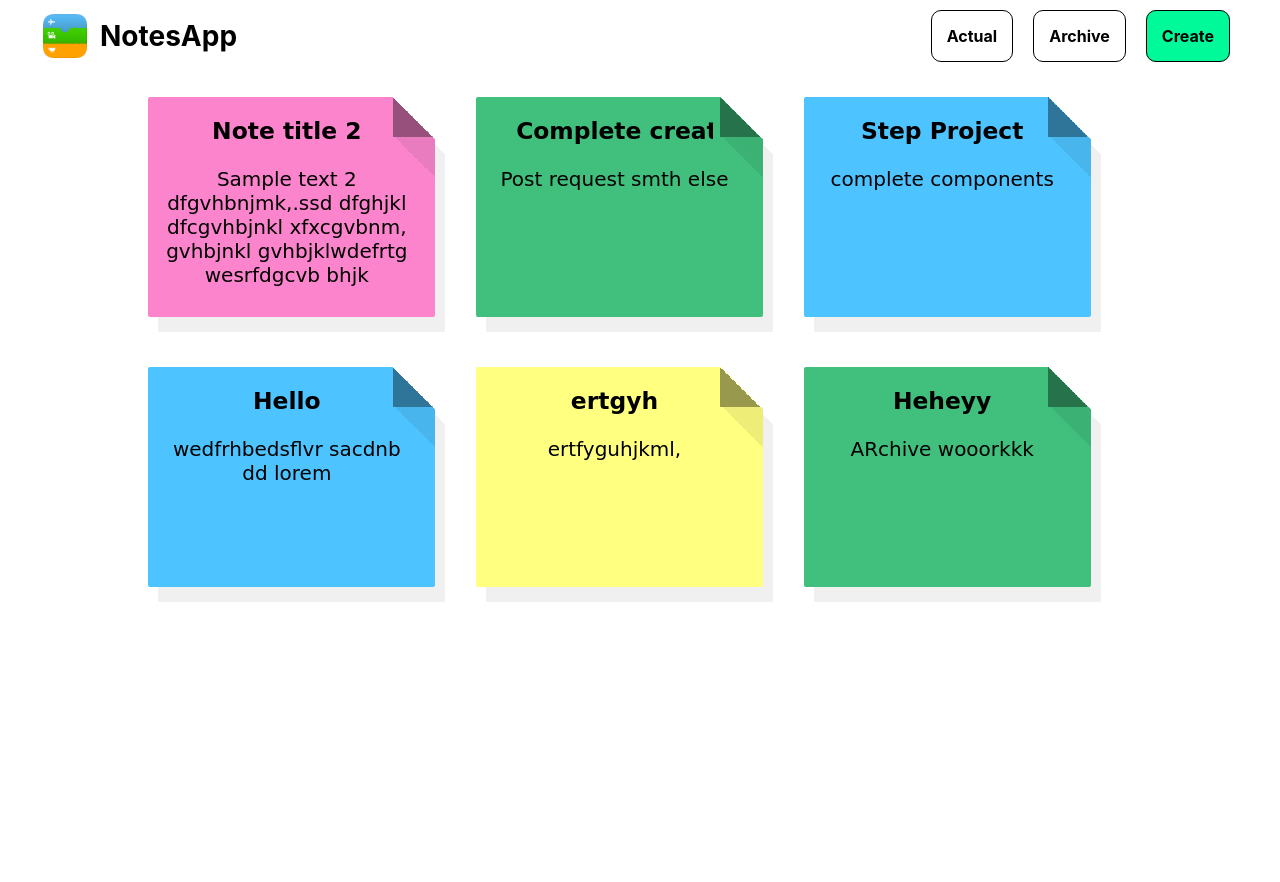
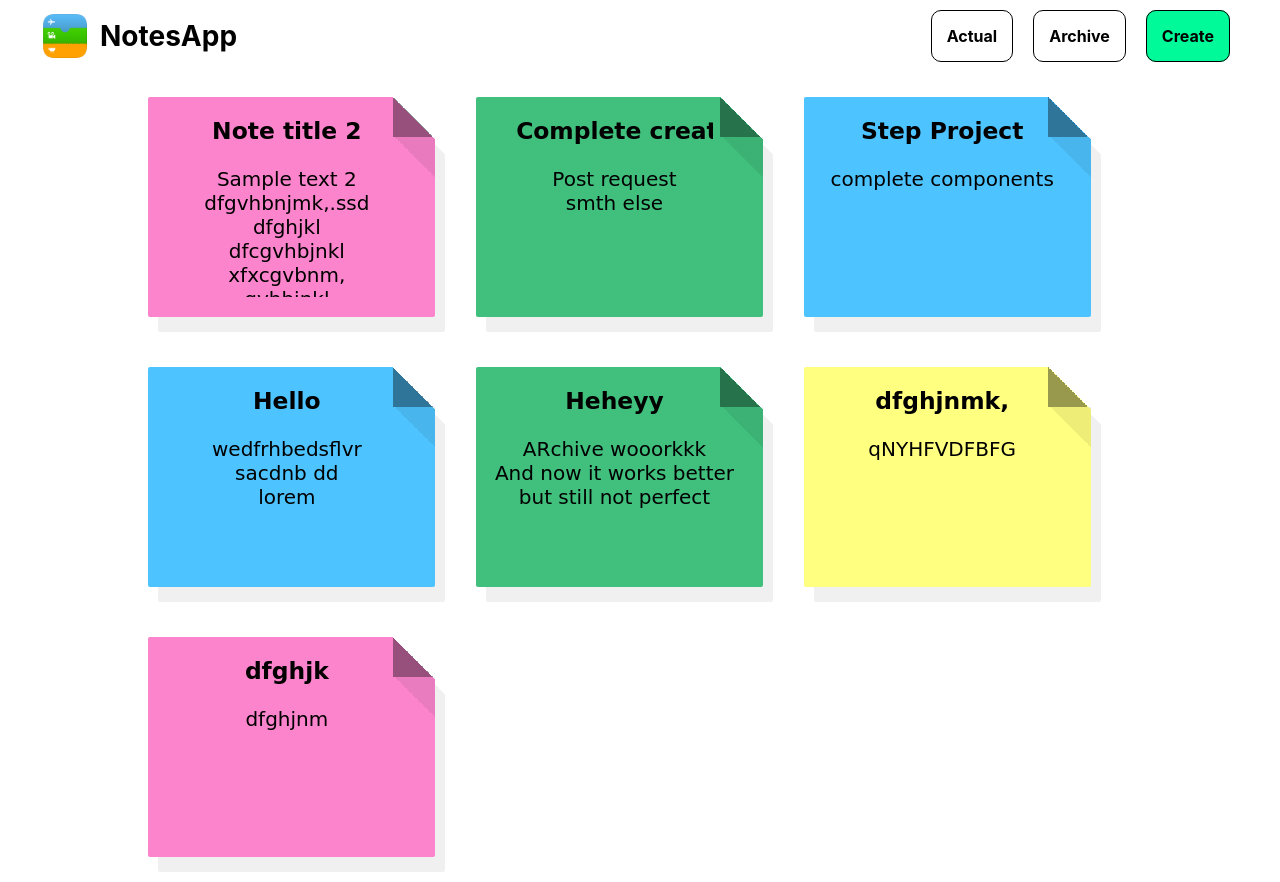
Before and after one commit to AyselHeydarova/React-Step-Project, a React (Create React App) app: page / in a window 1280 px wide. Before the commit the page ends 800 px from the top, so only its background shows below. Built offline with nearby package versions, Linux system fonts and the light colour scheme; data requests are answered from the project's data file; a web font is replaced by a local one.

Commit message:
refresh problem solved

```diff
--- a/public/index.html
+++ b/public/index.html
@@ -24,7 +24,7 @@
       work correctly both with client-side routing and a non-root public URL.
       Learn how to configure a non-root public URL by running `npm run build`.
     -->
-    <title>React App</title>
+    <title>NotesApp</title>
   </head>
   <body>
     <noscript>You need to enable JavaScript to run this app.</noscript>
--- a/src/App.js
+++ b/src/App.js
@@ -9,29 +9,14 @@ import SingleNote from "./components/SingleNote";
 
 
 class App extends Component {
-    state={
-        all:[],
-        actual:[],
-        archive:[]
-    };
-    componentDidMount() {
-        fetch( "http://localhost:3001/notes").then(item => item.json()).then(item => this.setState({all: item}));
-    }
-
     render(){
 
         return (
             <>
                 <NavBar/>
-                <Route exact path={'/'}>
-                    <HomePage datas={this.state.all}/>
-                </Route>
-                <Route path={'/actual'}>
-                    <ActualPage datas={this.state.all}/>
-                </Route>
-                <Route path={'/archive'} >
-                    <Archive datas={this.state.all}/>
-                </Route>
+                <Route exact path={'/'} component={HomePage}/>
+                <Route path={'/actual'} component={ActualPage}/>
+                <Route path={'/archive'} component={Archive}/>
                 <Route path={'/create'} >
                     <Create {...this.props}/>
                 </Route>
--- a/src/JSONserver/db.json
+++ b/src/JSONserver/db.json
@@ -1,11 +1,11 @@
 {
   "notes": [
     {
-      "isCompleted": true,
       "title": "Note title 2",
       "text": "Sample text 2\ndfgvhbnjmk,.ssd\ndfghjkl\ndfcgvhbjnkl\nxfxcgvbnm,\ngvhbjnkl\ngvhbjklwdefrtg\nwesrfdgcvb \nbhjk",
       "color": "rgb(251, 132, 205)",
-      "id": 5
+      "id": 5,
+      "isCompleted": true
     },
     {
       "title": "Complete create component",
@@ -29,18 +29,25 @@
       "isCompleted": true
     },
     {
-      "title": "ertgyh",
-      "text": "ertfyguhjkml,",
-      "color": "rgb(255, 255, 128)",
-      "id": "b533fb0-dc2-bc63-42bc-2ea38060c0ea",
+      "title": "Heheyy",
+      "text": "ARchive wooorkkk\nAnd now it works better but still not perfect",
+      "color": "rgb(64, 191, 125)",
+      "id": "7e34003-0742-8e4d-80ed-c70c503fbfd1",
       "isCompleted": true
     },
     {
-      "title": "Heheyy",
-      "text": "ARchive wooorkkk",
-      "color": "rgb(64, 191, 125)",
-      "id": "7e34003-0742-8e4d-80ed-c70c503fbfd1",
-      "isCompleted": true
+      "title": "dfghjnmk,",
+      "text": "qNYHFVDFBFG",
+      "color": "rgb(255, 255, 128)",
+      "id": "c3bfcc-ede2-74f2-0ed7-d7f36db5546",
+      "isCompleted": false
+    },
+    {
+      "title": "dfghjk",
+      "text": "dfghjnm",
+      "color": "rgb(251, 132, 205)",
+      "id": "d32c7bd-b820-2e3-c5fe-76aa6d780d",
+      "isCompleted": false
     }
   ]
 }
--- a/src/components/Actual/Actual-page.js
+++ b/src/components/Actual/Actual-page.js
@@ -1,22 +1,30 @@
-import React from 'react';
+import React, {Component} from 'react';
 import './actual-page.scss'
 import NoteItem from "../Note-item/note-item";
 import {Link} from "react-router-dom";
 
 
-const ActualPage=props=> {
+class ActualPage extends Component {
+    state={
+        actual:[]
+    };
+    componentDidMount() {
+        fetch( "http://localhost:3001/notes").then(item => item.json()).then(item => this.setState({actual: item}));
+    }
+    render() {
         return (
             <div className={"notes-page"}>
                 {
-                    props.datas.map(item=>!item.isCompleted?
+                    this.state.actual.map(item => (item.isCompleted===false) ?
                         <Link className={"link-style"} to={`/notes/${item.id}`}>
                             <NoteItem key={item.id} title={item.title} context={item.text} color={item.color}/>
                         </Link>
-                        :null)
+                        : null)
                 }
             </div>
         );
-};
+    };
+}
 
 export default ActualPage;
 
--- a/src/components/Archive.js
+++ b/src/components/Archive.js
@@ -1,20 +1,28 @@
-import React from 'react';
+import React, {Component} from 'react';
 import NoteItem from "./Note-item/note-item";
 import './Actual/actual-page.scss'
 import {Link} from "react-router-dom";
-const Archive = props => {
+class Archive extends Component {
+    state={
+        archive:[]
+    };
+    componentDidMount() {
+        fetch( "http://localhost:3001/notes").then(item => item.json()).then(item => this.setState({archive: item}));
+    }
+    render() {
         return (
             <div className={"notes-page"}>
                 {
-                props.datas.map(item=>item.isCompleted ?
+                    this.state.archive.map(item => item.isCompleted ?
                         <Link className={"link-style"} to={`/notes/${item.id}`}>
                             <NoteItem key={item.id} title={item.title} context={item.text} color={item.color}/>
                         </Link>
-                    :null)
+                        : null)
                 }
             </div>
 
         );
     };
+}
 
 export default Archive;
--- a/src/components/Create/Create.js
+++ b/src/components/Create/Create.js
@@ -1,6 +1,6 @@
 import React, {useEffect, useState} from 'react';
 import uuid from 'react-uuid'
-import './Create.css';
+import './Create.scss';
 
 const Create = () => {
 
@@ -67,7 +67,7 @@ const Create = () => {
 
 
     return (
-        <form onSubmit={submitHandler} className={'container'}>
+        <form onSubmit={submitHandler} className={"edit-container"}>
             <h1>
                 Fill Data
             </h1>
--- a/src/components/Create/Create.css
+++ b/src/components/Create/Create.scss
@@ -1,9 +1,12 @@
-.container {
-    width: 40%;
-    margin: 0 auto;
+@mixin container-style{
     display: flex;
     flex-direction: column;
     text-align: center;
+}
+.container {
+    @include container-style;
+    width: 40%;
+    margin: 0 auto;
 }
 
 .note-title {
--- a/src/components/HomePage.js
+++ b/src/components/HomePage.js
@@ -4,12 +4,17 @@ import './Actual/actual-page.scss'
 import {Link} from "react-router-dom";
 
 class HomePage extends Component {
-
+    state={
+        all:[]
+    };
+    componentDidMount() {
+        fetch( "http://localhost:3001/notes").then(item => item.json()).then(item => this.setState({all: item}));
+    }
     render() {
         return (
             <div className={"notes-page"}>
                 {
-                    this.props.datas.map(item =>
+                    this.state.all.map(item =>
                         <Link className={"link-style"} to={`/notes/${item.id}`}>
                             <NoteItem key={item.id} title={item.title} context={item.text} color={item.color}/>
                         </Link>
--- a/src/components/Note-item/note-item-style.scss
+++ b/src/components/Note-item/note-item-style.scss
@@ -2,6 +2,9 @@
 p,h3{
   margin-block-start: 0;
   margin-block-end: 0;
+}
+p{
+  white-space: pre-line;
 }
 @mixin folded{
   position:relative;
@@ -25,7 +28,7 @@ p,h3{
   transform: rotate(180deg)
 }
 @mixin paragraph-style{
-  overflow: auto;
+  overflow-x: auto;
   height: 65%;
 }
 ::-webkit-scrollbar{
--- a/src/components/Note-item/note-item.js
+++ b/src/components/Note-item/note-item.js
@@ -10,7 +10,7 @@ const NoteItem = props => {
                 <h3>{props.title}</h3>
             </div>
             <div className={"paragraph-item"}>
-                <p>{props.context}</p>
+                <p >{props.context}</p>
             </div>
         </div>
     );
--- a/src/components/SingleNote.js
+++ b/src/components/SingleNote.js
@@ -21,7 +21,6 @@ const SingleNote = ({match}) => {
     const [newText, setNewText] = useState(text);
     const [newColor, setNewColor] = useState(color);
     const [modal,setModal]=useState("none");
-    const [completed,setCompleted]=useState(isCompleted);
 
 
     const getTitle = (event) => {
@@ -67,23 +66,18 @@ const SingleNote = ({match}) => {
     };
     const Archive=()=>{
 
-        setCompleted(true);
-
-        const archiveData = {
-            isCompleted: completed
-        };
-
         fetch(`http://localhost:3001/notes/${match.params.id}`, {
             method: 'PATCH',
             headers: {
                 'Content-Type': 'application/json',
             },
-            body: JSON.stringify(archiveData),
+            body: JSON.stringify({isCompleted:true}),
         })
             .then((response) => response.json())
             .then((data) => console.log(data));
     };
-
+    const [visibility,setVisibility]=useState("none");
+    const ToggleVisibility=()=>visibility==="none"?setVisibility("flex"):setVisibility("none");
    const saveSubmitHandler = () => {
            fetch(`http://localhost:3001/notes/${match.params.id}`, {
                    method: 'PATCH',
@@ -96,7 +90,7 @@ const SingleNote = ({match}) => {
                    .then((data) => console.log(data))};
 
     const editForm =
-    <form  onSubmit={saveSubmitHandler} className={'container'}>
+    <form  onSubmit={saveSubmitHandler} className={'edit-container'} >
         <h1>
             Edit Data
         </h1>
@@ -127,19 +121,20 @@ const SingleNote = ({match}) => {
                     </div>
                 </div>
                 <div className={"buttons"}>
-                    <button className={"btn"}>edit</button>
+                    <button className={"btn"} onClick={ToggleVisibility}>edit</button>
 
                     {/*<Link className={"btn"} to={"/archive"} onClick={Archive}>archive</Link>*/}
 
-                    <button className={"btn"} onClick={Archive} >Archive</button>
-
-                    <div className={"btn"} onClick={ToggleDelete}>delete</div>
+                    <Link to={'/archive'} className={"btn"} onClick={Archive} >Archive</Link>
+                    <button className={"btn"} onClick={ToggleDelete}>delete</button>
                 </div>
                 <Modal delete={Delete} hidden={modal} toggle={ToggleDelete}/>
+                <div style={{display:visibility}} className={"edit"}>
+                    {editForm}
+                </div>
             </div>
-            {editForm}
+
         </div>
-
     );
 };
 
--- a/src/components/SingleNoteStyle.scss
+++ b/src/components/SingleNoteStyle.scss
@@ -1,4 +1,5 @@
 @import "./Note-item/note-item-style";
+@import "./Create/Create";
 p,h2{
   margin-block-start: 0;
   margin-block-end: 0;
@@ -39,7 +40,9 @@ p,h2{
   border-radius: 10px;
   border: 1px solid black;
   text-transform: uppercase;
-  font-weight: bold;
+  color: black;
+  background-color: #fff;
+  font: bold 16px Arial;
 }
 .btn:hover{
   background-color: springgreen;
@@ -56,3 +59,11 @@ p,h2{
   display: flex;
   justify-content: space-evenly;
 }
+.edit{
+
+}
+.edit-container{
+  @include container-style;
+  border: 1px solid black;
+  background-color: #fff;
+}
```
Lines whose indentation alone changed are shown as unchanged.
